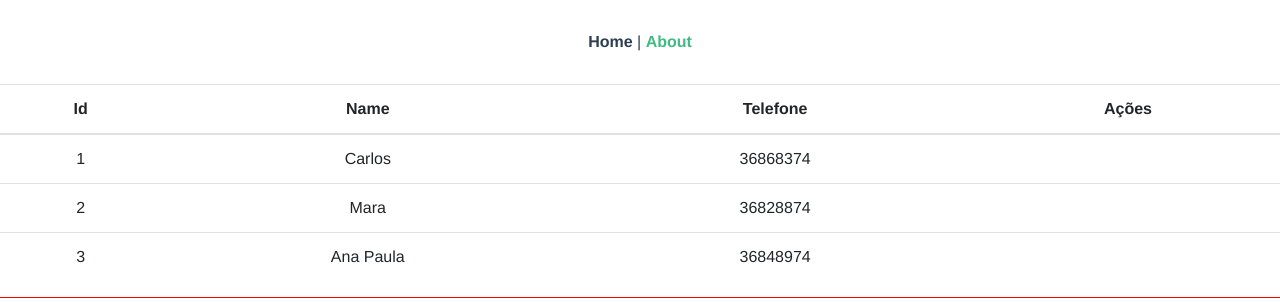
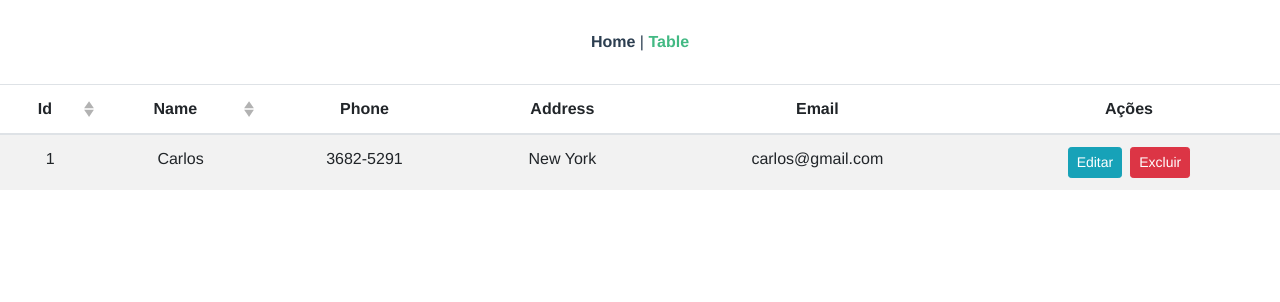
Before and after one commit to carlosaw/app, a Vue app: page /about in a window 1280 px wide. Shown: the top 302 px of the page. Built offline with nearby package versions, Linux system fonts and the light colour scheme.

Commit message:
Com Modal

```diff
--- a/src/App.vue
+++ b/src/App.vue
@@ -2,7 +2,7 @@
   <div id="app">
     <div id="nav">
       <router-link to="/">Home</router-link> |
-      <router-link to="/about">About</router-link>
+      <router-link to="/about">Table</router-link>
     </div>
     <router-view/>
   </div>
--- a/src/main.js
+++ b/src/main.js
@@ -4,11 +4,13 @@ import './registerServiceWorker'
 import router from './router'
 import store from './store'
 import { BootstrapVue, IconsPlugin } from 'bootstrap-vue'
+import { ModalPlugin } from 'bootstrap-vue'
 
 Vue.config.productionTip = false
 
 Vue.use(BootstrapVue)
 Vue.use(IconsPlugin)
+Vue.use(ModalPlugin)
 
 import 'bootstrap/dist/css/bootstrap.css'
 import 'bootstrap-vue/dist/bootstrap-vue.css'
--- a/src/views/About.vue
+++ b/src/views/About.vue
@@ -1,40 +1,57 @@
 <template>
-  <div class="about">
-    <b-table :items="items"></b-table>
+  <div id="app">
+    <b-table striped hover :fields="fields" :items="items">
+        <template v-slot:cell(actions)="data">
+            <b-button v-b-modal.meu-modal size="sm" class="mr-2" variant="info" @click="editar(data.id)">Editar</b-button>
+            <b-button size="sm" variant="danger" @click="excluir(data.id)">Excluir</b-button>
+
+            <b-modal id="meu-modal" title="BootstrapVue">Olá Mundo, eu sou um Modal</b-modal>
+        </template>
+        </b-table>
   </div>
-
 </template>
 
 <script>
 export default {
-  data(){
-    return{
-      items:[
+  data() {
+      return {
+        items: [
+          { id: 1, name: 'Carlos', phone: '3682-5291', address:'New York', email:'carlos@gmail.com', isActive: true },
+          /*{ id: 2, name: 'Maria', phone: '3686-8374', address:'San Diego', email:'ana@gmail.com', isActive: true },
+          { id: 3, name: 'José', phone: '3682-9745', address:'San Francisco', email:'mara@gmail.com', isActive: true },
+          { id: 4, name: 'Carlos', phone: '3682-5291', address:'New York', email:'carlos@gmail.com', isActive: true },
+          { id: 5, name: 'Maria', phone: '3686-8374', address:'San Diego', email:'ana@gmail.com', isActive: true },
+          { id: 6, name: 'José', phone: '3682-9745', address:'San Francisco', email:'mara@gmail.com', isActive: true }
+          */
+        ],
+        fields: [
           {
-          id:1,
-          name:'Carlos',
-          telefone: 36868374,
-          ações:''
+            key: 'id',
+            label: 'Id',
+            sortable: true
           },
           {
-          id:2,
-          name:'Mara',
-          telefone: 36828874,
-          ações:''
+            key: 'name',
+            sortable: true
           },
           {
-          id:3,
-          name:'Ana Paula',
-          telefone: 36848974,
-          ações:''
+            key: 'phone',
+            sortable: false
+          },
+          {
+            key: 'address',
+            label: 'Address',
+          },
+          {
+            key: 'email',
+            label: 'Email',
+          },
+          {
+            key: 'actions',
+            label: 'Ações',
           }
-      ]
+        ],
       }
     }
 }
 </script>
-<style>
-  .about {
-    border-bottom:1px solid red
-  }
-</style>
```
Also changed, not shown: 2 other files (tests, documents, lock files or other folders). Lines whose indentation alone changed are shown as unchanged.
